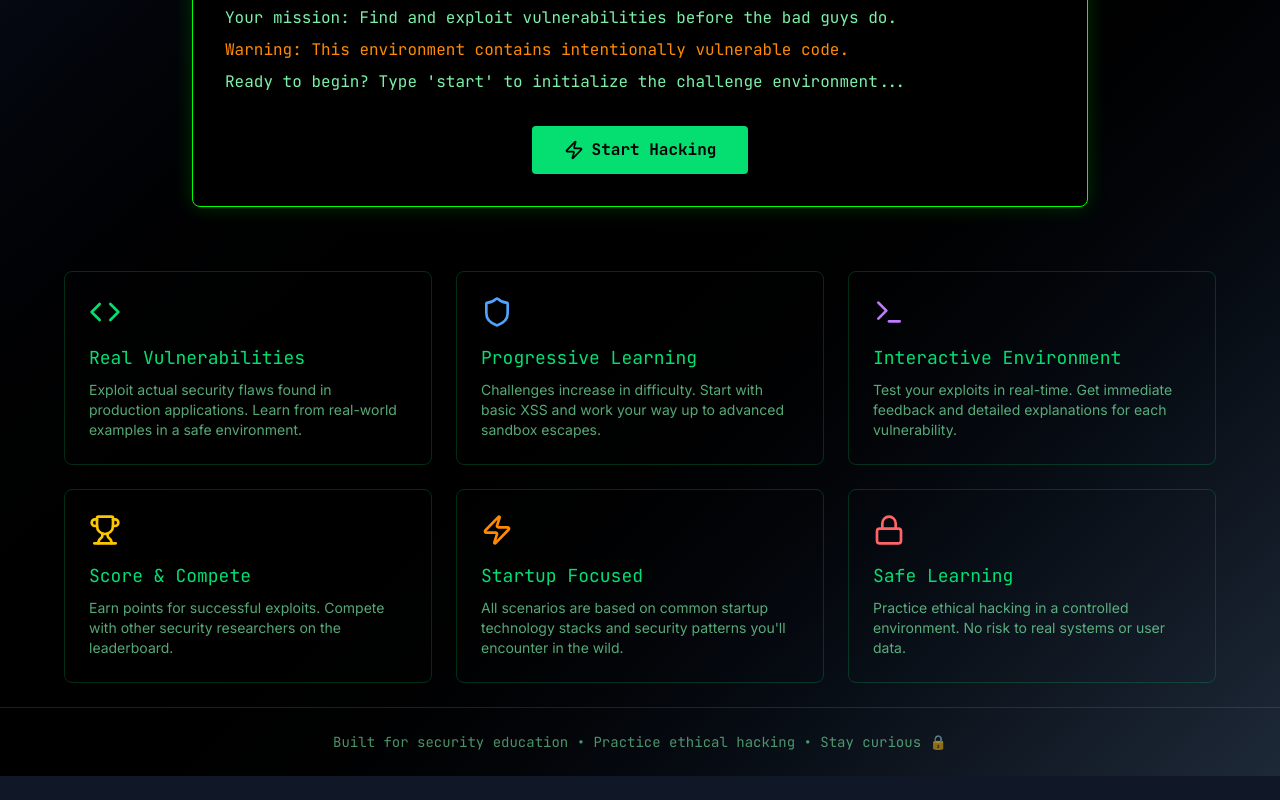
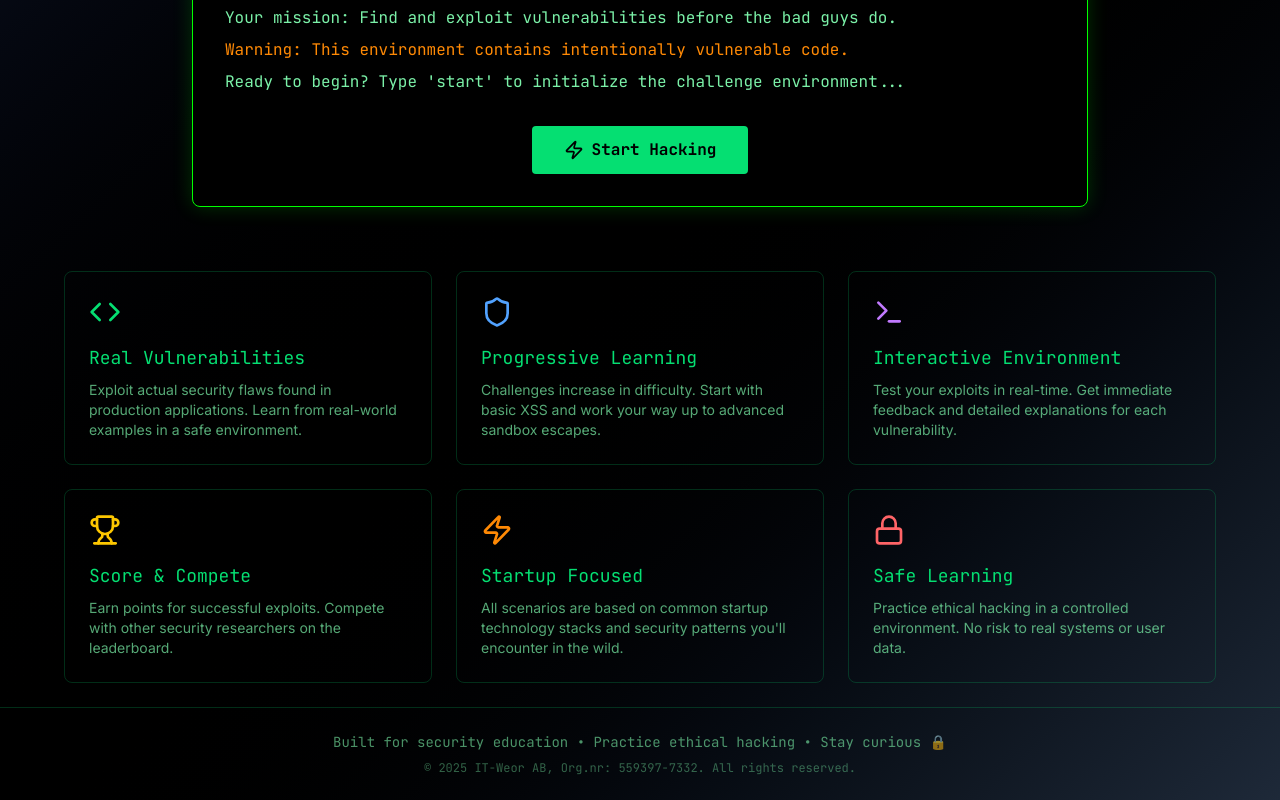
Before and after one commit to MungangaThelly/ctf-game, a Next.js app: page / in a window 1280 px wide. Shown: the part 397-1197 px from the top of the page. Before the commit the page ends 1173 px from the top, so only its background shows below. Built offline with nearby package versions, Linux system fonts and the light colour scheme; no server answers.

Commit message:
update copy right company name and organization number

```diff
--- a/src/app/page.tsx
+++ b/src/app/page.tsx
@@ -238,8 +238,11 @@ export default function Home() {
       {/* Footer */}
       <footer className="border-t border-green-400/20 p-6 text-center">
         <div className="max-w-6xl mx-auto">
-          <p className="text-green-300/60 font-mono text-sm">
+          <p className="text-green-300/60 font-mono text-sm mb-2">
             Built for security education • Practice ethical hacking • Stay curious 🔒
+          </p>
+          <p className="text-green-300/40 font-mono text-xs">
+            © {new Date().getFullYear()} IT-Weor AB, Org.nr: 559397-7332. All rights reserved.
           </p>
         </div>
       </footer>
```
